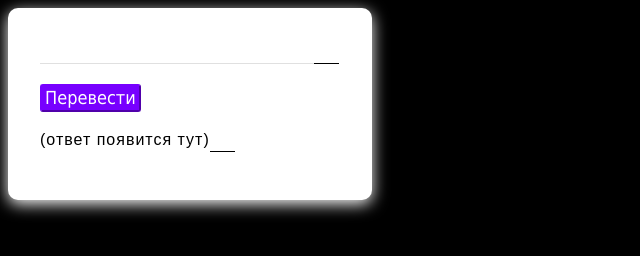
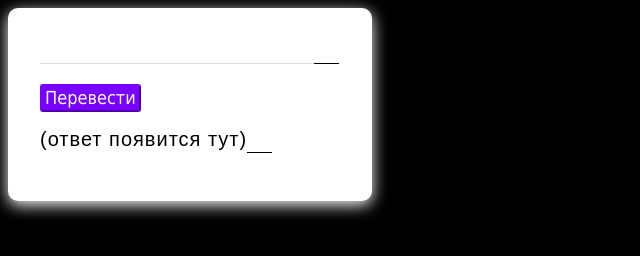
Before and after one commit to AspidiNTON/redeye, a plain HTML site: page index.html in a window 1280 px wide. Shown: the full height of the page, 0-640 px from the left. Drawn offline with Linux system fonts and the light colour scheme.

Commit message:
Update style.css

```diff
--- a/style.css
+++ b/style.css
@@ -64,3 +64,6 @@
     font-size: 18px;
     line-height: 1;
 }
+text {
+    font-size: 20px;
+}
```
